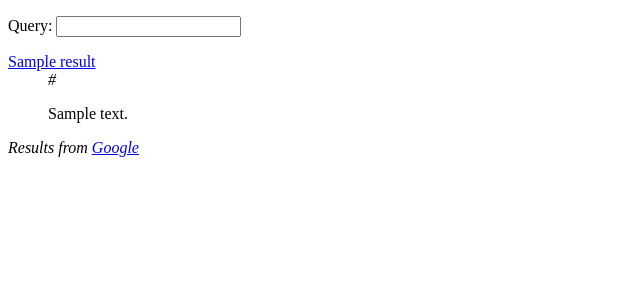
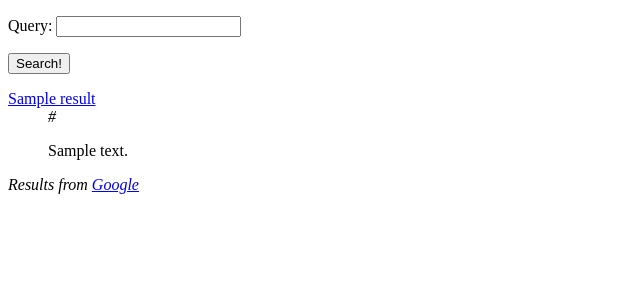
Before and after one commit to folz/GoogleForBulat, a Django app: template g4b/g4b/templates/results.html in a window 1280 px wide. Shown: the top 300 px of the page, without its empty margins (0-640 px from the left). Run offline with Django 3.2, Linux system fonts and the light colour scheme; tables that the repository leaves empty hold one stand-in row (values such as "Sample post"); the template is opened without the code that fills it: values that come from a table or form of the project are taken from there, most other values are stand-ins (such as "Sample title", 1, 10 or a date in 2020).

Commit message:
Add a submit button to the form.

```diff
--- a/g4b/g4b/templates/results.html
+++ b/g4b/g4b/templates/results.html
@@ -6,6 +6,7 @@
 
 <form action="{% url home %}" method="GET">
     {{ form.as_p }}
+    <button type="submit">Search!</button>
 </form>
 
 <dl>
--- a/g4b/g4b/templates/search.html
+++ b/g4b/g4b/templates/search.html
@@ -6,4 +6,5 @@
 
 <form action="{% url home %}" method="GET">
     {{ form.as_p }}
+    <button type="submit">Search!</button>
 </form>
```
